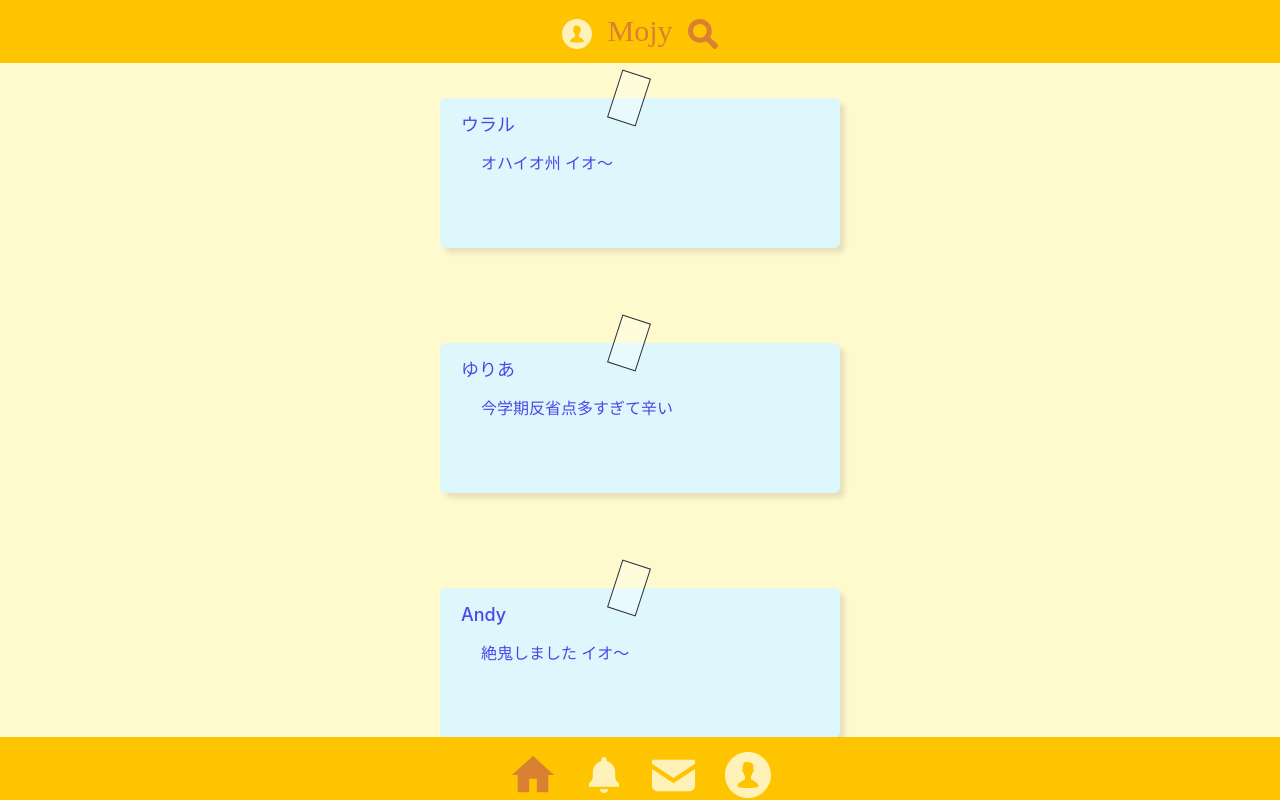
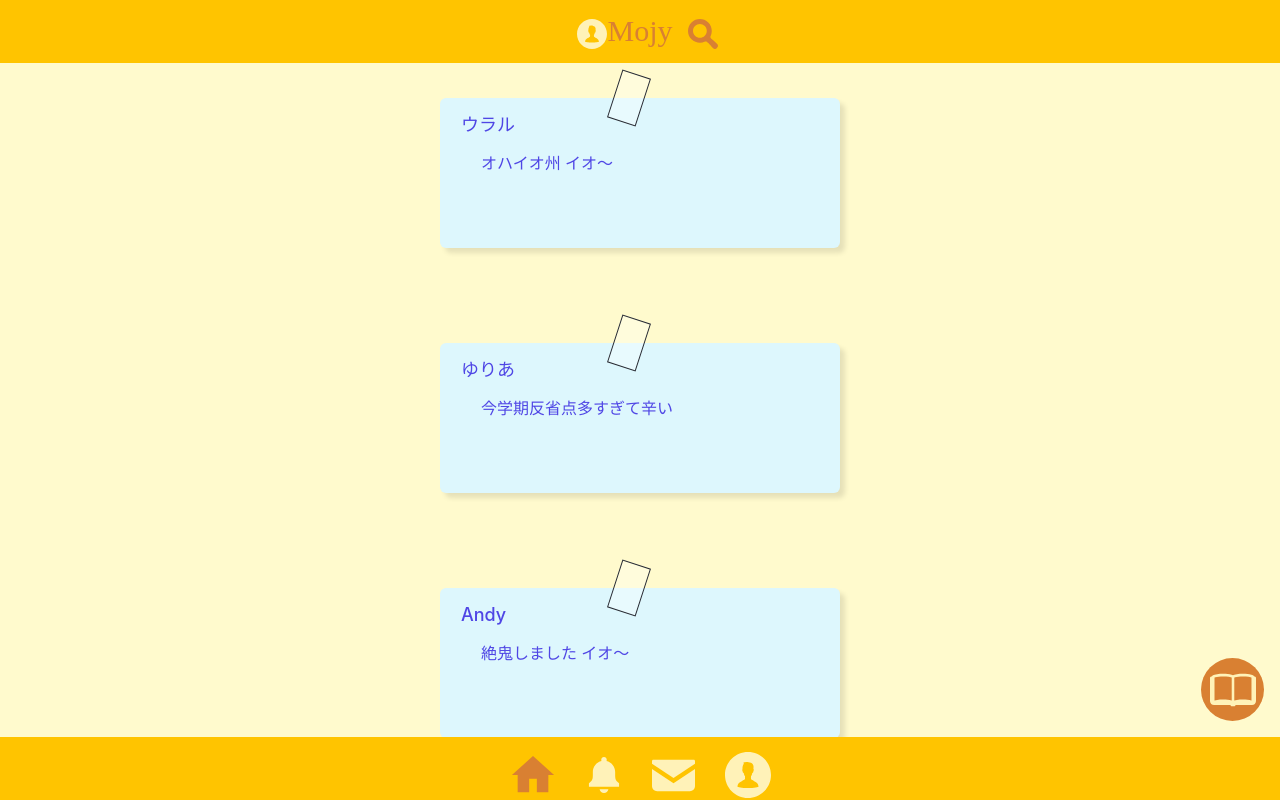
Before and after one commit to namosuke/MyFontSNS, a React (Create React App) app: page / in a window 1280 px wide. Shown: the top 800 px of the page. Built offline with nearby package versions, Linux system fonts and the light colour scheme.

Commit message:
feat: add link to set font

```diff
--- a/src/main.scss
+++ b/src/main.scss
@@ -27,18 +27,22 @@ canvas {
 
 .header {
   z-index: 10;
+
   height: 63px;
+
+  text-align:center;
 
   color: #D98032;
   background: $accent-color;
+
   font-family: Modak;
   font-size: 30px;
   line-height: 45px;
-  text-align:center;
   img {
+      display: inline-block;
+
+      margin: 15px;
       margin-right: auto;
-      margin: 15px;
-      display: inline-block;
 
   }
 
@@ -63,6 +67,28 @@ canvas {
     display: inline-block;
 
     margin: 15px;
+  }
+}
+
+.set-font-link {
+  position: fixed;
+  z-index: 100;
+  right: 1em;
+  bottom: calc(63px + 1em);
+
+  display: grid;
+  align-content: center;
+  justify-content: center;
+
+  width: 63px;
+  height: 63px;
+
+  border-radius: 50%;
+  background: #D98032;
+
+  img {
+    width: 46px;
+    height: 46px;
   }
 }
 
--- a/src/views/Timeline.tsx
+++ b/src/views/Timeline.tsx
@@ -1,6 +1,8 @@
 import React from 'react';
+import { Link } from 'react-router-dom';
 import { usePosts } from '../util/fetch';
 
+import setFontLinkIcon from '../assets/set-font-link.svg';
 import Loading from '../components/Loading';
 
 const Timeline = () => {
@@ -35,6 +37,11 @@ const Timeline = () => {
           </div>
         ))
       }
+      <div className="set-font-link">
+        <Link to="/font/set">
+          <img src={setFontLinkIcon} alt="A link to set font" />
+        </Link>
+      </div>
     </>
   );
 };
```
Also changed, not shown: src/assets/set-font-link.svg (added).
